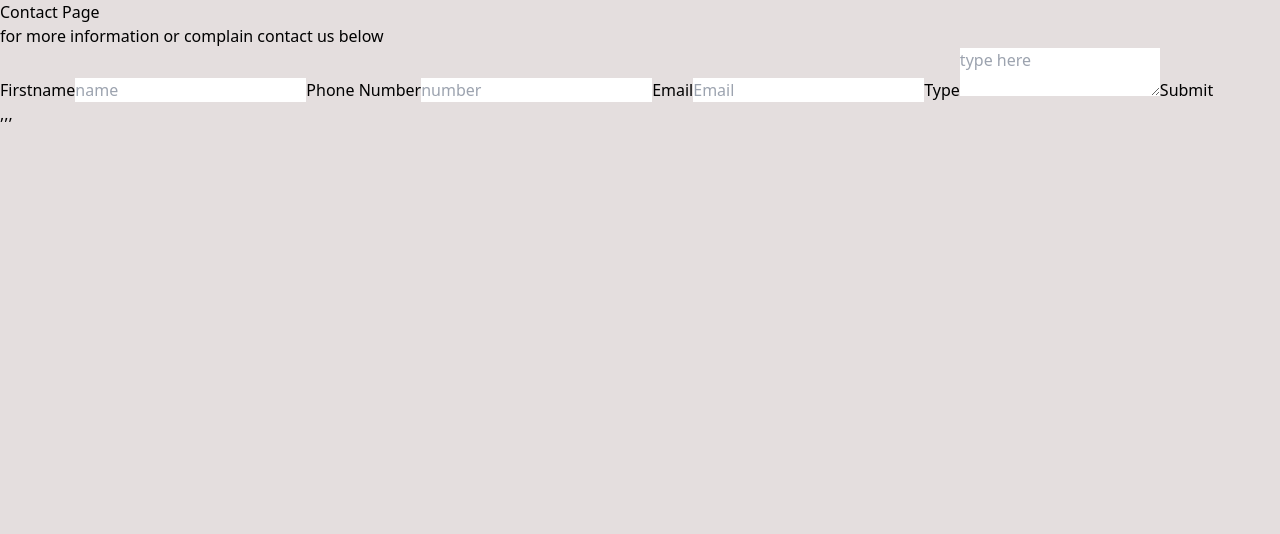
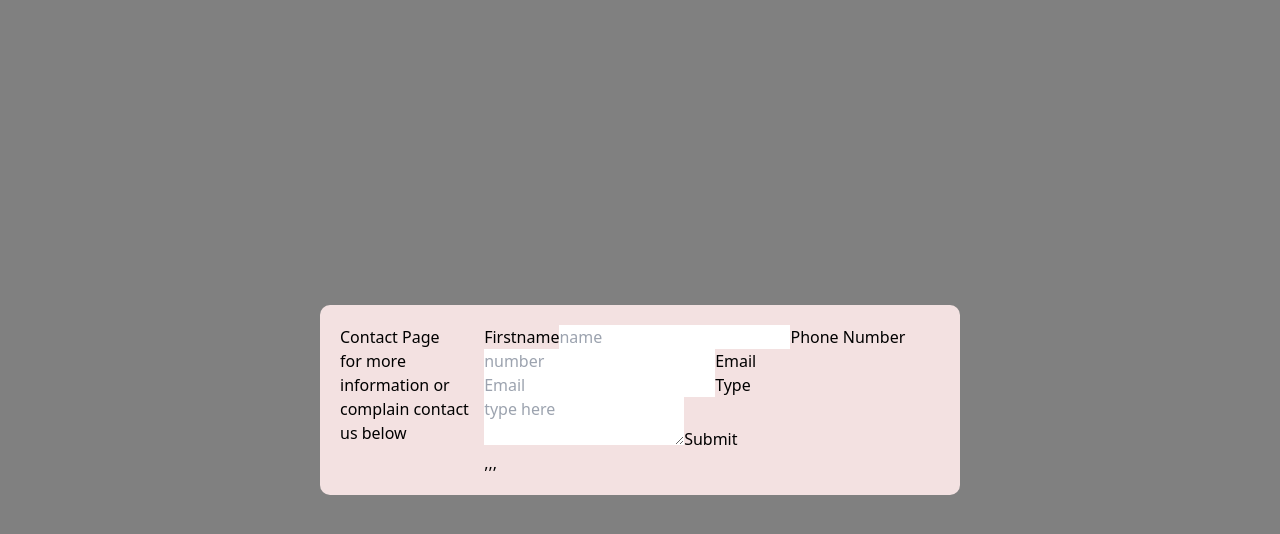
Before and after one commit to Preciousnnebuogor/Online--Store-, a Next.js app: page /contact in a window 1280 px wide. Shown: the top 534 px of the page. Built offline with nearby package versions, Linux system fonts and the light colour scheme.

Commit message:
scss folder

```diff
--- a/src/components/Contactcompnont/Contact.module.scss
+++ b/src/components/Contactcompnont/Contact.module.scss
@@ -0,0 +1,16 @@
+.container {
+  width: 100vw;
+  background-color: gray;
+  height: 100vh;
+  display: flex;
+  align-items: center;
+  justify-content: center;
+
+  .centerform {
+    width: 50vw;
+    background-color: rgb(243, 225, 225);
+    padding: 20px;
+    border-radius: 10px;
+    display: flex;
+  }
+}
--- a/src/components/Contactcompnont/ContactItem.tsx
+++ b/src/components/Contactcompnont/ContactItem.tsx
@@ -1,4 +1,5 @@
 import { ChangeEvent, FormEvent, useState } from "react";
+import style from "./Contact.module.scss";
 
 export default function ContactItem() {
   const [data, setData] = useState({
@@ -8,7 +9,9 @@ export default function ContactItem() {
     phone: "",
   });
 
-  const handleChange = (e: ChangeEvent<HTMLInputElement>| ChangeEvent<HTMLTextAreaElement>) => {
+  const handleChange = (
+    e: ChangeEvent<HTMLInputElement> | ChangeEvent<HTMLTextAreaElement>
+  ) => {
     const name = e.target.name;
     const value = e.target.value;
     setData({ ...data, [name]: value });
@@ -19,18 +22,20 @@ export default function ContactItem() {
   };
 
   return (
-    <form onSubmit={(e) => handleSubmit(e)}>
-      <div>
+    <div className={style.container}>
+      <form onSubmit={(e) => handleSubmit(e)} className={style.centerform}>
+        <div className={style.content}>
           <h2>Contact Page</h2>
           <p>for more information or complain contact us below</p>
         </div>
+        <div className={style.fields}>
           <label>Firstname</label>
           <input
             type="text"
             placeholder="name"
             name="name"
             value={data.name}
-        onChange={ (e) => handleChange(e)}
+            onChange={(e) => handleChange(e)}
           />
 
           <label>Phone Number</label>
@@ -39,7 +44,7 @@ export default function ContactItem() {
             placeholder="number"
             name="phone"
             value={data.phone}
-        onChange={ (e) => handleChange(e)}
+            onChange={(e) => handleChange(e)}
           />
 
           <label>Email</label>
@@ -48,7 +53,7 @@ export default function ContactItem() {
             placeholder="Email"
             name="email"
             value={data.email}
-        onChange={ (e) => handleChange(e)}
+            onChange={(e) => handleChange(e)}
           />
 
           <label>Type</label>
@@ -56,7 +61,7 @@ export default function ContactItem() {
             placeholder="type here"
             name="message"
             value={data.message}
-        onChange={ (e) => handleChange(e)}
+            onChange={(e) => handleChange(e)}
           />
 
           <button type="submit">Submit</button>
@@ -64,6 +69,8 @@ export default function ContactItem() {
           <p>
             {data.name},{data.email},{data.phone},{data.message}
           </p>
+        </div>
       </form>
+    </div>
   );
 }
```
Lines whose indentation alone changed are shown as unchanged.
